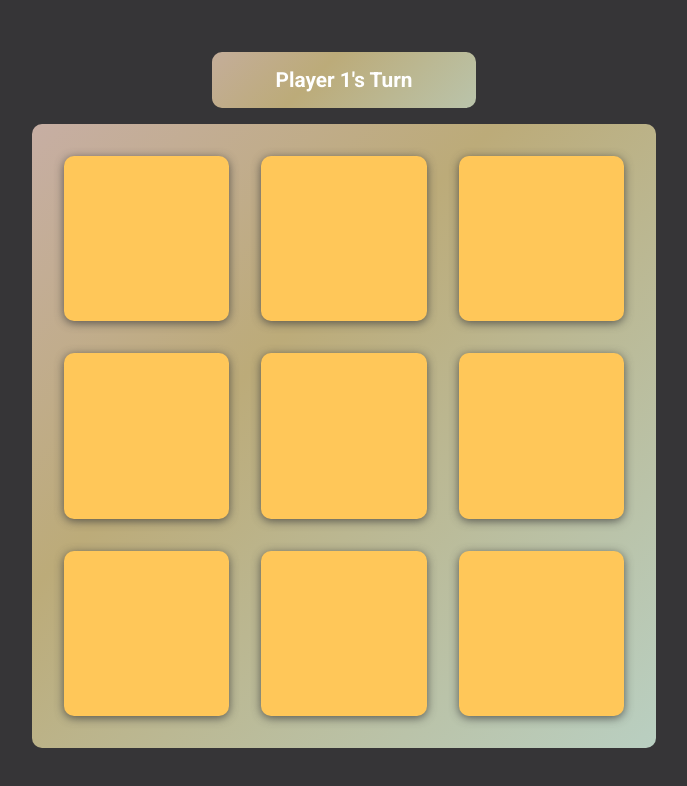
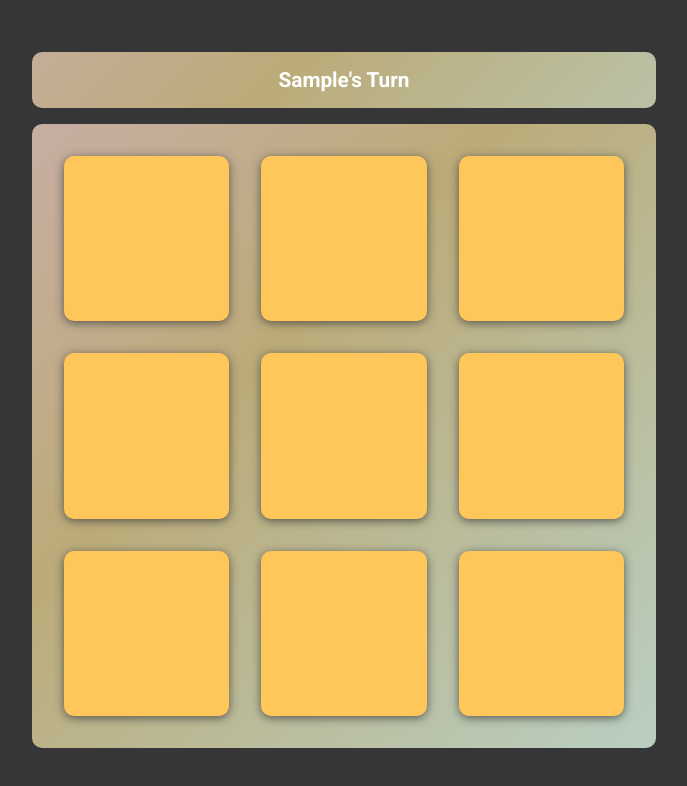
Before and after one commit to bkwong315/tic-tac-toe, a plain HTML site: page index.html in a window 1280 px wide. Both pictures are taken after typing "Sample", "Sample" into the empty fields and a click on the button "Start Game!". Shown: the whole page, without its empty margins (296-983 px from the left). Drawn offline with Linux system fonts and the light colour scheme.

Commit message:
Add turn indicator logic

```diff
--- a/index.html
+++ b/index.html
@@ -52,7 +52,7 @@
       </ul>
     </form>
     <div class="game-display">
-      <div class="info-box">Player 1's Turn</div>
+      <div class="turn-display">Player 1's Turn</div>
       <div class="board">
         <div class="cell no-select" data-row="0" data-col="0"></div>
         <div class="cell no-select" data-row="0" data-col="1"></div>
--- a/script.js
+++ b/script.js
@@ -173,6 +173,17 @@ const game = (() => {
     p2 = player2;
     currPlayer = p1;
     gameDisplay.style.display = 'grid';
+    updateTurnDisplay();
+  };
+
+  const updateTurnDisplay = () => {
+    const turnDisplay = document.querySelector('.turn-display');
+    let displayedName = currPlayer.name;
+
+    if (currPlayer.name.length > 10)
+      displayedName = currPlayer.name.slice(0, 10);
+
+    turnDisplay.textContent = `${displayedName}'s Turn`;
   };
 
   const endTurn = () => {
@@ -192,6 +203,8 @@ const game = (() => {
     } else {
       currPlayer = p1;
     }
+
+    updateTurnDisplay();
   };
 
   return { getCurrPlayer, endTurn, getGameOver, startGame };
--- a/style.css
+++ b/style.css
@@ -228,14 +228,15 @@ input[type='checkbox']:checked + label::after {
   gap: 1rem;
 }
 
-.game-display > .info-box {
+.game-display > .turn-display {
+  box-sizing: border-box;
   color: white;
   font-weight: 700;
   font-size: 1.3rem;
   padding: 1rem;
   text-align: center;
-  padding: 1rem 4rem;
   border-radius: 10px;
+  width: 100%;
 
   /*
   * Animation adapted from Pen by Manuel Pinto
```
